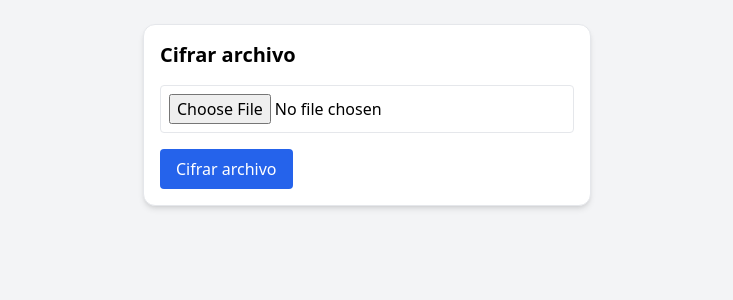
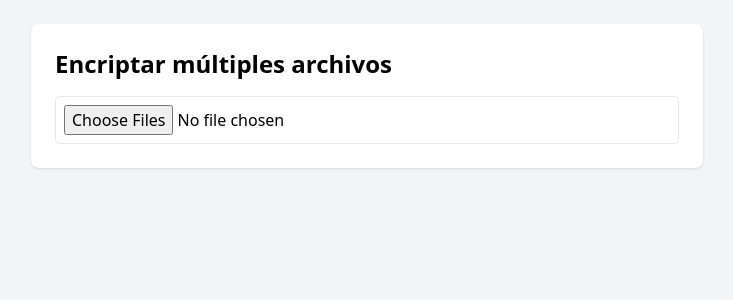
Before and after one commit to RolandoLopez16/encriptadorAso, a React (Vite) app: page / in a window 1280 px wide. Shown: the top 300 px of the page, without its empty margins (273-1006 px from the left). Built offline with nearby package versions, Linux system fonts and the light colour scheme; the HTML template or start-up script is replaced by a standard one.

Commit message:
varios archivos

```diff
--- a/src/components/EncryptUploader.tsx
+++ b/src/components/EncryptUploader.tsx
@@ -1,15 +1,28 @@
+// EncryptUploader.tsx (nuevo diseño con preview de múltiples archivos)
 import React, { useState } from 'react'
 
+type FileStatus = 'pendiente' | 'enviando' | 'completado' | 'error'
+
+interface FileItem {
+  file: File
+  status: FileStatus
+  message?: string
+}
+
 const EncryptUploader: React.FC = () => {
-  const [selectedFile, setSelectedFile] = useState<File | null>(null)
-  const [loading, setLoading] = useState(false)
-  const [message, setMessage] = useState('')
+  const [files, setFiles] = useState<FileItem[]>([])
+  const [encryptionInProgress, setEncryptionInProgress] = useState(false)
 
   const handleFileChange = (e: React.ChangeEvent<HTMLInputElement>) => {
-    if (e.target.files && e.target.files[0]) {
-      setSelectedFile(e.target.files[0])
-      setMessage('')
-    }
+    if (!e.target.files) return
+    const selectedFiles = Array.from(e.target.files)
+
+    const newFileItems: FileItem[] = selectedFiles.map(file => ({
+      file,
+      status: 'pendiente',
+    }))
+
+    setFiles(newFileItems)
   }
 
   const downloadBlob = (blob: Blob, fileName: string) => {
@@ -23,17 +36,9 @@ const EncryptUploader: React.FC = () => {
     URL.revokeObjectURL(url)
   }
 
-  const handleEncrypt = async () => {
-    if (!selectedFile) {
-      setMessage('⚠️ Debes seleccionar un archivo primero.')
-      return
-    }
-
-    setLoading(true)
-    setMessage('')
-
+  const encryptFile = async (fileItem: FileItem, index: number) => {
     const formData = new FormData()
-    formData.append('file', selectedFile)
+    formData.append('file', fileItem.file)
 
     try {
       const res = await fetch('/api/encrypt', {
@@ -41,48 +46,94 @@ const EncryptUploader: React.FC = () => {
         body: formData,
       })
 
-      if (!res.ok) throw new Error('Error en el servidor.')
+      if (!res.ok) throw new Error('Servidor no respondió correctamente.')
 
       const { encryptedFile, encryptedKey } = await res.json()
 
       const encBlob = new Blob([Uint8Array.from(atob(encryptedFile), c => c.charCodeAt(0))])
       const keyBlob = new Blob([Uint8Array.from(atob(encryptedKey), c => c.charCodeAt(0))])
 
-      // Obtener nombre base + extensión
-      const originalName = selectedFile.name
+      const originalName = fileItem.file.name
       const baseName = originalName.replace(/\.[^/.]+$/, '')
       const extension = originalName.slice(originalName.lastIndexOf('.'))
 
-      // Descargar automáticamente
       downloadBlob(encBlob, `${baseName}${extension}.enc`)
       downloadBlob(keyBlob, `${baseName}${extension}.key`)
 
-      setMessage('✅ Archivo cifrado exitosamente.')
-    } catch (err) {
-      console.error(err)
-      setMessage('❌ Error al cifrar el archivo.')
-    } finally {
-      setLoading(false)
+      updateFileStatus(index, 'completado')
+    } catch (error: any) {
+      console.error(error)
+      updateFileStatus(index, 'error', error.message || 'Error desconocido')
     }
   }
 
+  const updateFileStatus = (index: number, status: FileStatus, message?: string) => {
+    setFiles(prev => {
+      const updated = [...prev]
+      updated[index] = { ...updated[index], status, message }
+      return updated
+    })
+  }
+
+  const handleEncryptAll = async () => {
+    setEncryptionInProgress(true)
+
+    for (let i = 0; i < files.length; i++) {
+      updateFileStatus(i, 'enviando')
+      await encryptFile(files[i], i)
+    }
+
+    setEncryptionInProgress(false)
+  }
+
   return (
-    <div className="p-4 border rounded-xl shadow-md max-w-md mx-auto bg-white space-y-4">
-      <h2 className="text-xl font-semibold">Cifrar archivo</h2>
+    <div className="max-w-2xl mx-auto p-6 bg-white rounded-lg shadow space-y-4">
+      <h2 className="text-2xl font-bold">Encriptar múltiples archivos</h2>
+
       <input
         type="file"
+        multiple
         onChange={handleFileChange}
-        className="block w-full border p-2 rounded"
+        className="w-full p-2 border rounded"
       />
-      <button
-        onClick={handleEncrypt}
-        className="bg-blue-600 text-white px-4 py-2 rounded hover:bg-blue-700 disabled:opacity-50"
-        disabled={loading}
-      >
-        {loading ? 'Cifrando...' : 'Cifrar archivo'}
-      </button>
 
-      {message && <p className="text-sm">{message}</p>}
+      {files.length > 0 && (
+        <>
+          <table className="w-full text-sm border mt-4">
+            <thead>
+              <tr className="bg-gray-100">
+                <th className="text-left p-2">Archivo</th>
+                <th className="text-left p-2">Tamaño</th>
+                <th className="text-left p-2">Estado</th>
+              </tr>
+            </thead>
+            <tbody>
+              {files.map((item, i) => (
+                <tr key={i} className="border-t">
+                  <td className="p-2">{item.file.name}</td>
+                  <td className="p-2">{(item.file.size / 1024).toFixed(1)} KB</td>
+                  <td className="p-2">
+                    {item.status === 'pendiente' && <span className="text-gray-600">Pendiente</span>}
+                    {item.status === 'enviando' && <span className="text-blue-600">Enviando...</span>}
+                    {item.status === 'completado' && <span className="text-green-600">Completado</span>}
+                    {item.status === 'error' && (
+                      <span className="text-red-600">Error: {item.message}</span>
+                    )}
+                  </td>
+                </tr>
+              ))}
+            </tbody>
+          </table>
+
+          <button
+            onClick={handleEncryptAll}
+            className="bg-blue-600 text-white px-4 py-2 rounded hover:bg-blue-700 disabled:opacity-50 mt-4"
+            disabled={encryptionInProgress}
+          >
+            {encryptionInProgress ? 'Procesando...' : 'Encriptar todos'}
+          </button>
+        </>
+      )}
     </div>
   )
 }
```
